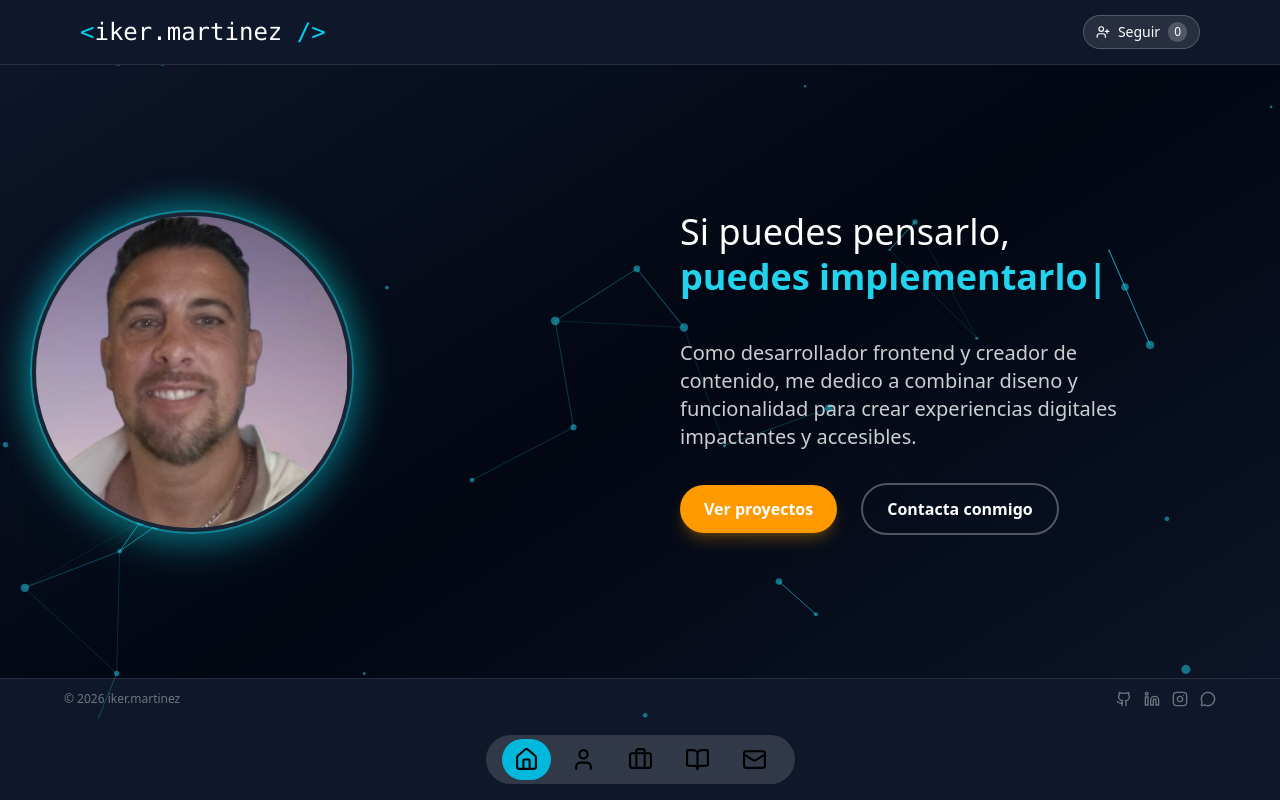
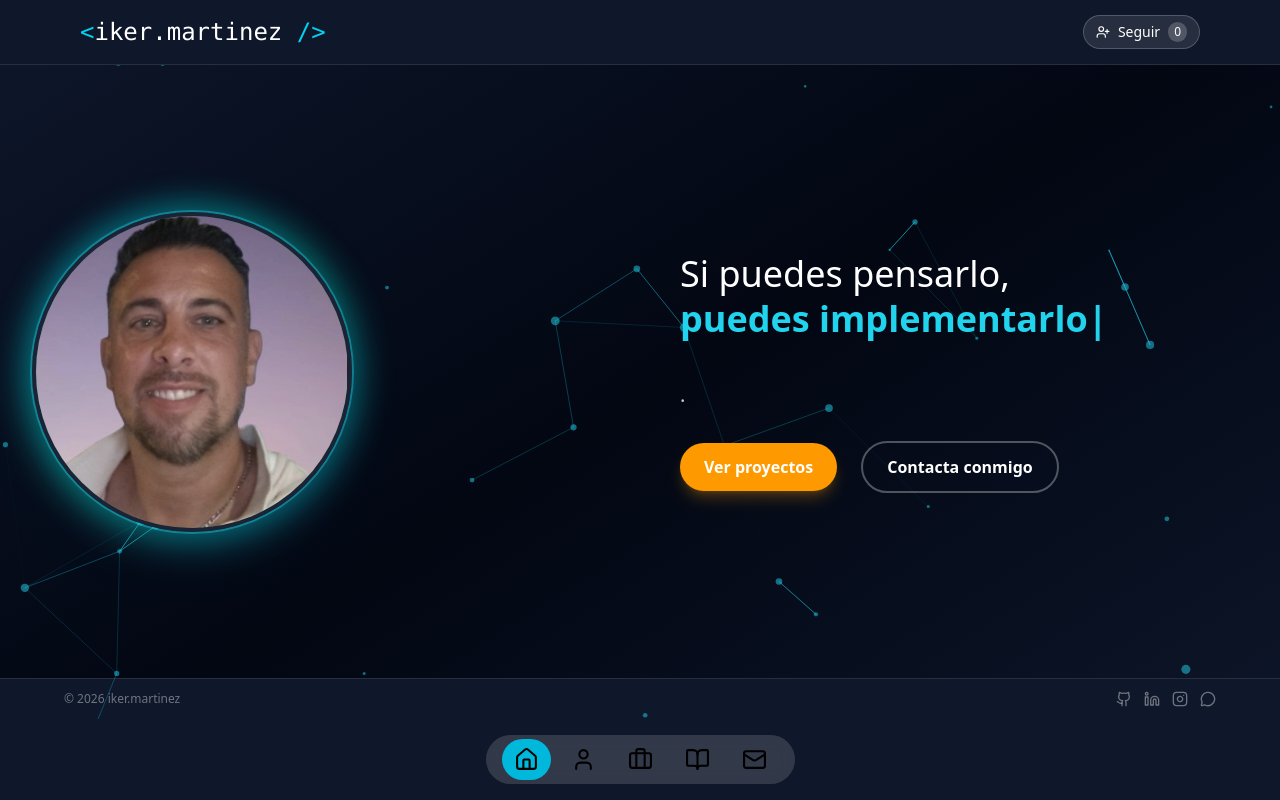
Before and after one commit to moimenta84/portafolio, a React (Vite) app in the folder Frontend/: page / in a window 1280 px wide. Built offline with nearby package versions, Linux system fonts and the light colour scheme; no server answers.

Commit message:
actualizacion

```diff
--- a/Frontend/src/components/Introduction.tsx
+++ b/Frontend/src/components/Introduction.tsx
@@ -14,9 +14,9 @@ const Introduction = () => {
           Si puedes pensarlo, <br />
           <TypeAnimation
             sequence={[
+              "puedes imaginarlo",
+              1000,
               "puedes programarlo",
-              1000,
-              "puedes optimizarlo",
               1000,
               "puedes implementarlo",
               1000,
@@ -29,11 +29,7 @@ const Introduction = () => {
           />
         </h1>
 
-        <p className="mx-auto mb-2 text-xl md:mx-0 md:mb-8 text-white/80">
-          Como desarrollador frontend y creador de contenido, me dedico a
-          combinar diseno y funcionalidad para crear experiencias digitales
-          impactantes y accesibles.
-        </p>
+        <p className="mx-auto mb-2 text-xl md:mx-0 md:mb-8 text-white/80">.</p>
 
         <div className="flex items-center justify-center md:justify-start gap-3 md:gap-6 flex-wrap">
           <Link
@@ -51,7 +47,6 @@ const Introduction = () => {
             Contacta conmigo
           </Link>
         </div>
-
       </div>
     </div>
   );
```
